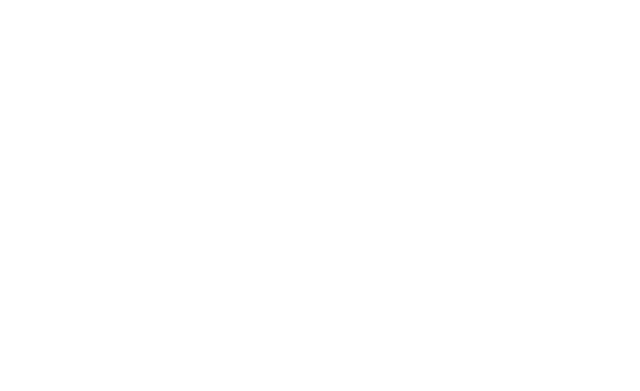
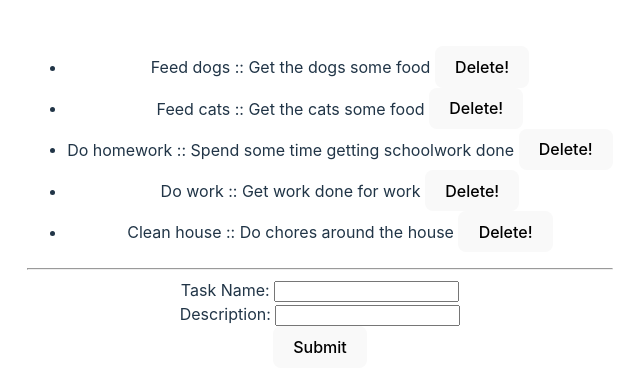
Before and after one commit to daniel-s-fhsu/FrontendDev_Project2, a React (Vite) app: page /tasks in a window 1280 px wide. Before the commit this address had no page. Shown: the part 189-580 px from the top of the page, without its empty margins (320-960 px from the left). Built offline with nearby package versions, Linux system fonts and the light colour scheme.

Commit message:
Added 404, task screen fixed

```diff
--- a/src/App.jsx
+++ b/src/App.jsx
@@ -1,13 +1,8 @@
-import { useState } from 'react'
 import { BrowserRouter, Routes, Route } from 'react-router-dom'
 import './App.css'
-import UserInfo from './UserInfo'
-import Greeting from './Greeting'
-import TaskComponent from './TaskComponent'
-import Counter from './Counter'
-import TaskForm from './TaskForm'
-import TaskEntryDisplay from './TaskEntryDisplay'
 import BasicComponents from './BasicComponents'
+import PageNotFound from './PageNotFound'
+import Tasks from './Tasks'
 
 
 
@@ -19,6 +14,8 @@
     <BrowserRouter>
       <Routes>
         <Route path="/" element={<BasicComponents />} />
+        <Route path="/tasks" element={<Tasks />} />
+        <Route path="*" element={<PageNotFound />} />
       </Routes>
     </BrowserRouter>
   )
--- /dev/null
+++ b/src/PageNotFound.jsx
@@ -0,0 +1,5 @@
+function PageNotFound() {
+    return <h2>404 - Page Not Found</h2>;
+}
+
+export default PageNotFound;
--- a/src/Tasks.jsx
+++ b/src/Tasks.jsx
@@ -1,6 +1,9 @@
 import { useState } from "react";
 import TaskEntryDisplay from "./TaskEntryDisplay";
 import TaskForm from "./TaskForm";
+
+
+function Tasks() {
 
     const taskArray = [{ name: 'Feed dogs', description: 'Get the dogs some food' },
         { name: 'Feed cats', description: 'Get the cats some food' },
@@ -20,7 +23,6 @@
         setTasksWithId(newTasks);
     };
 
-function Tasks() {
     return (
         <div>
             <ul>
```
Lines whose indentation alone changed are shown as unchanged.
